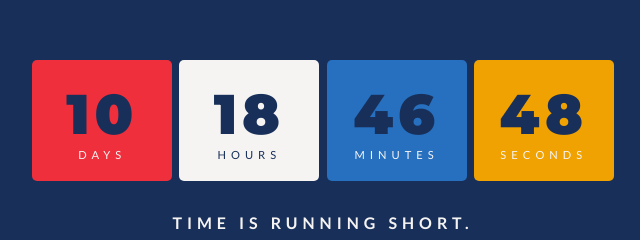
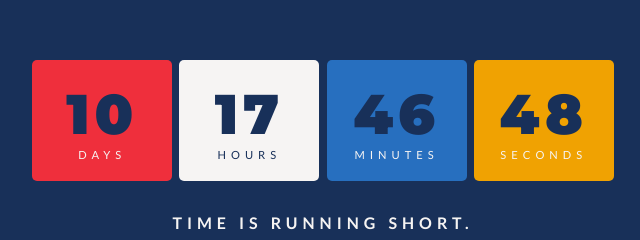
Before and after one commit to linusxiong/zk, a plain HTML site: page index.html in a window 1280 px wide. Shown: the part 241-481 px from the top of the page, 317-957 px from the left. Drawn offline with Linux system fonts and the light colour scheme.

Commit message:
Update index.html

```diff
--- a/index.html
+++ b/index.html
@@ -4,8 +4,8 @@
 <meta charset="utf-8">
 <title>中考</title>
 <script src="https://v1.hitokoto.cn/?encode=js&select=%23hitokoto" defer></script>
-<link rel="shortcut icon" href="//cdn.hap5.top/photo/ico.png">
-<link rel="bookmark" href="//cdn.hap5.top/photo/ico.png">
+<link rel="shortcut icon" href="https://cdn.xsiy.ltd/photo/ico.png">
+<link rel="bookmark" href="https://cdn.xsiy.ltd/photo/ico.png">
 
 <style>
 @import url("https://fonts.googleapis.com/css?family=Lato:400,700|Montserrat:900");
@@ -107,7 +107,7 @@ footer a:hover {
 
 
 <script>
-const fourthOfJuly = new Date("June 17, 2019 9:00:00").getTime();
+const fourthOfJuly = new Date("June 17, 2019 8:00:00").getTime();
 
 // countdown
 let timer = setInterval(function() {
```
